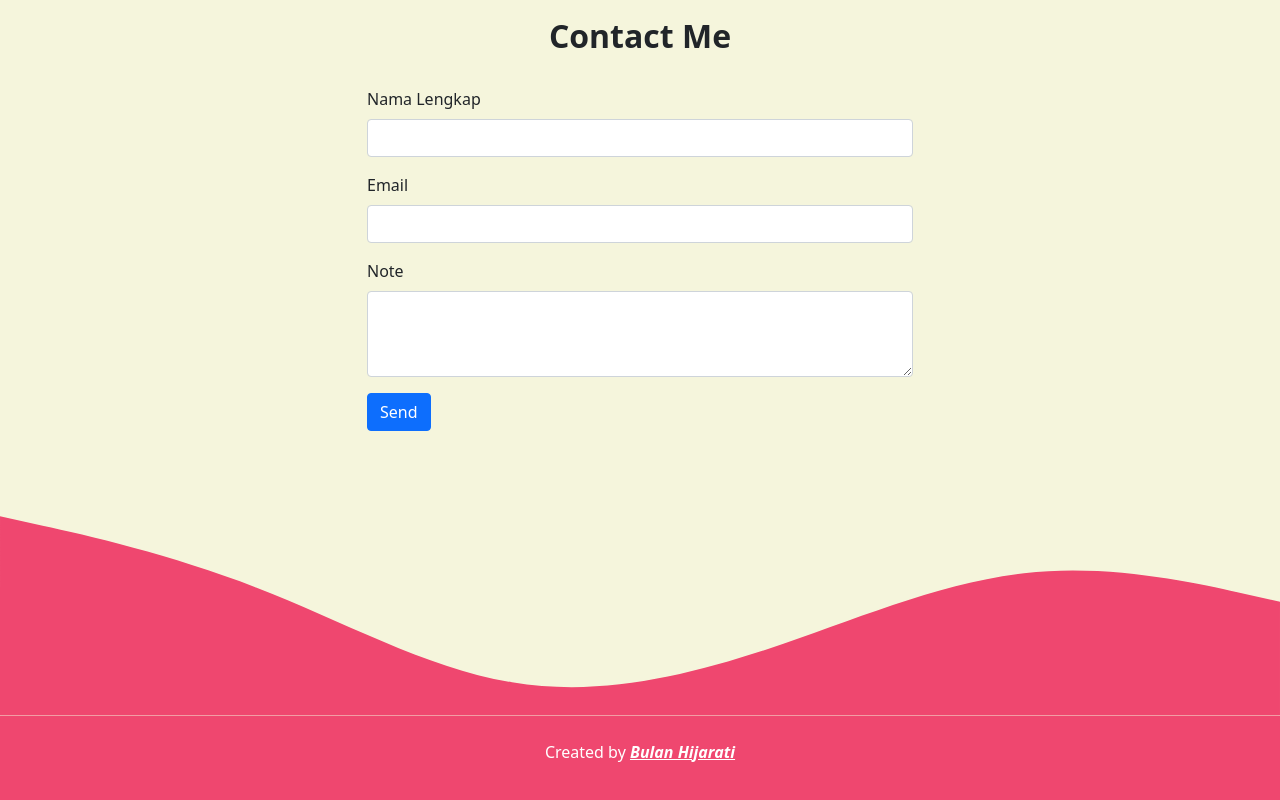
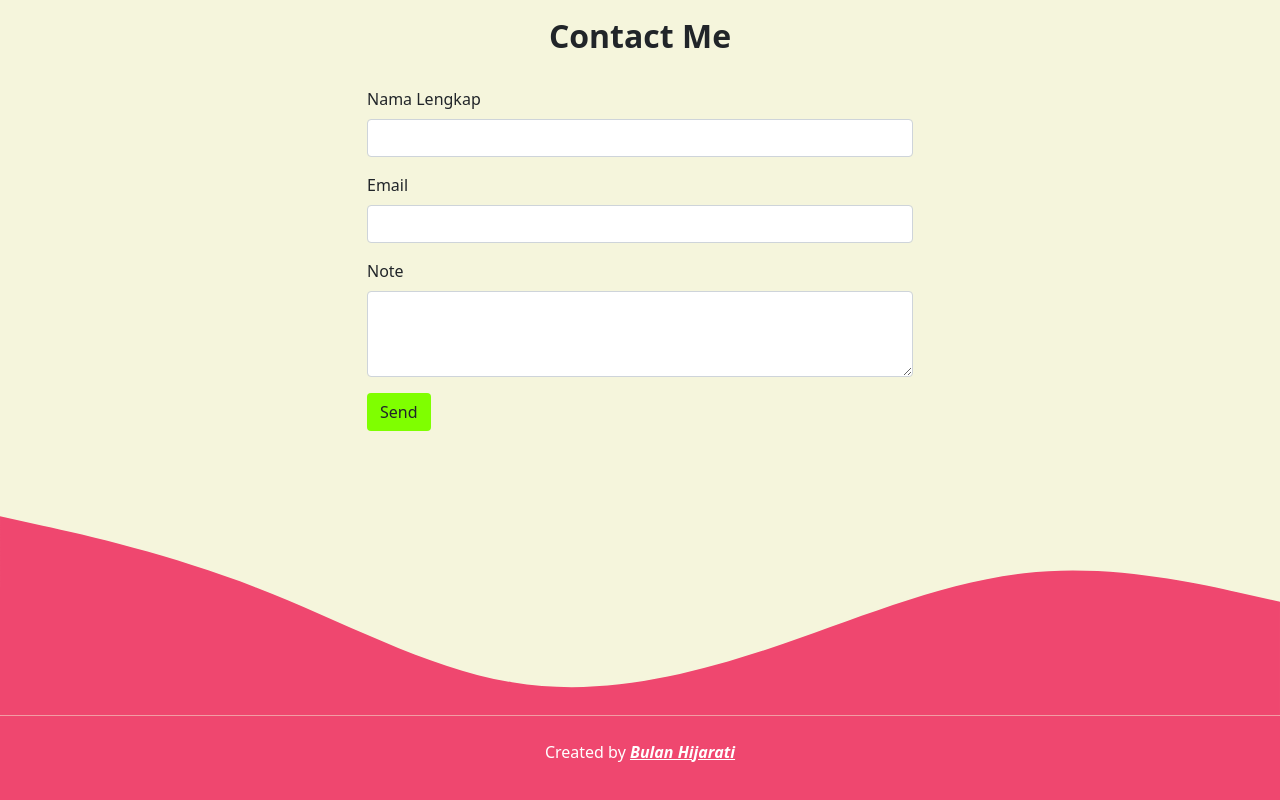
Before and after one commit to bulanhijarati/bulanhijarati.github.io, a plain HTML site: page index.html in a window 1280 px wide. Shown: the part 2290-3090 px from the top of the page. Drawn offline with nearby package versions, Linux system fonts and the light colour scheme.

Commit message:
mengubah warna tombol menjadi hijau

```diff
--- a/index.html
+++ b/index.html
@@ -151,7 +151,7 @@
                 <label for="Note" class="form-label">Note</label>
                 <textarea class="form-control" id="Note" rows="3"></textarea>
               </div>
-              <button type="submit" class="btn btn-primary">Send</button>
+              <button type="submit" class="btn" style="background-color: chartreuse">Send</button>
             </form>
           </div>
         </div>
```
